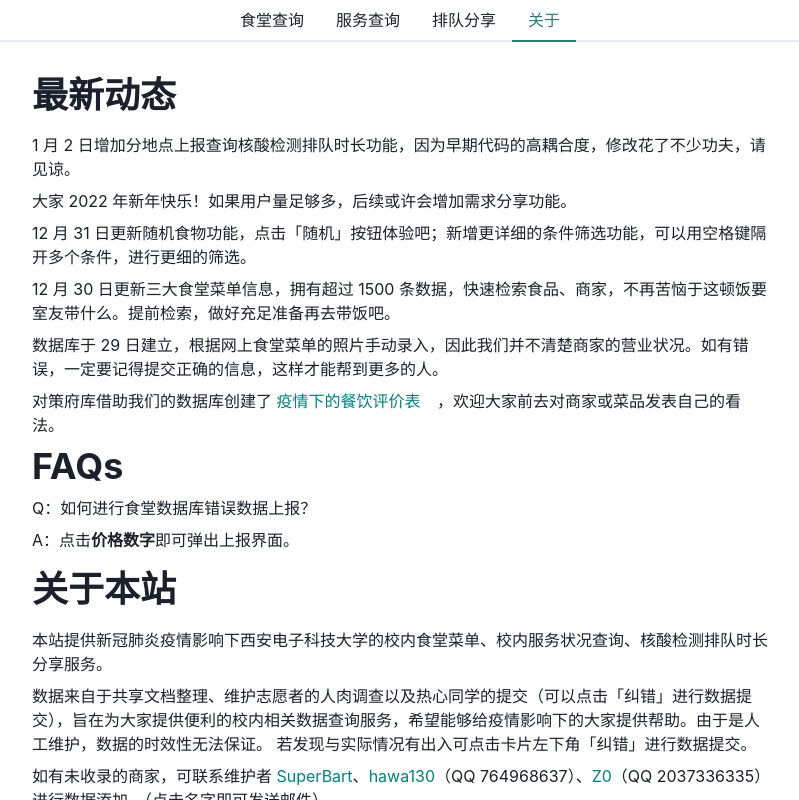
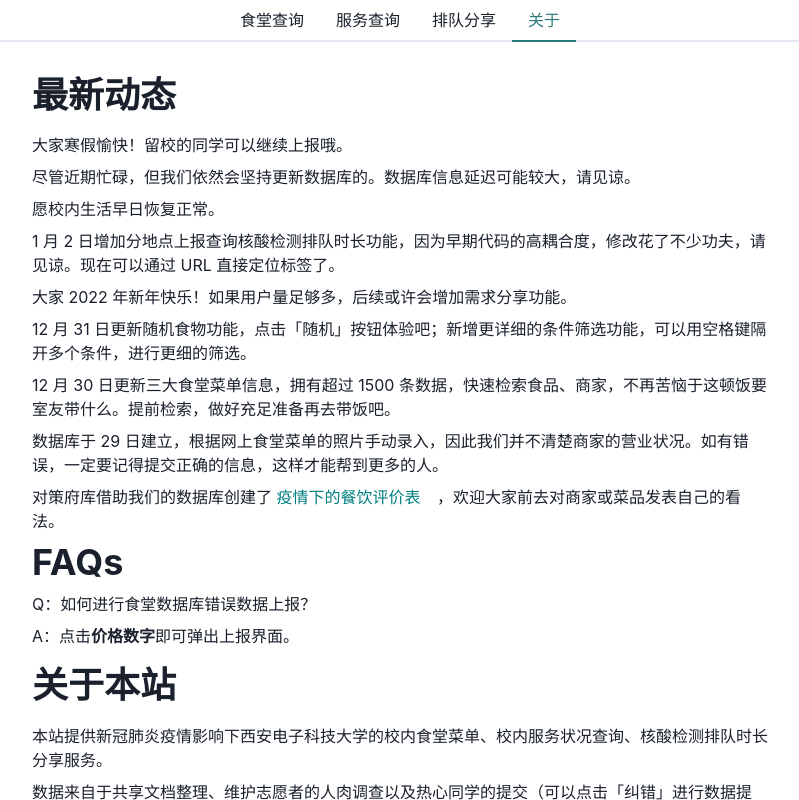
Before and after one commit to hawa130/Xidirectory, a React (Create React App) app: page /about in a window 1280 px wide. Shown: the top 800 px of the page, without its empty margins (240-1039 px from the left). Built offline with nearby package versions, Linux system fonts and the light colour scheme; some icons are missing.

Commit message:
增加文本框清空功能。

```diff
--- a/src/About/AboutPage.js
+++ b/src/About/AboutPage.js
@@ -6,7 +6,10 @@ function AboutPage() {
     <Box p={4}>
       <Container textAlign='left' maxW='container.md'>
         <Heading my='16px'>最新动态</Heading>
-        <Text my='8px'>1 月 2 日增加分地点上报查询核酸检测排队时长功能，因为早期代码的高耦合度，修改花了不少功夫，请见谅。</Text>
+        <Text my='8px'>大家寒假愉快！留校的同学可以继续上报哦。</Text>
+        <Text my='8px'>尽管近期忙碌，但我们依然会坚持更新数据库的。数据库信息延迟可能较大，请见谅。</Text>
+        <Text my='8px'>愿校内生活早日恢复正常。</Text>
+        <Text my='8px'>1 月 2 日增加分地点上报查询核酸检测排队时长功能，因为早期代码的高耦合度，修改花了不少功夫，请见谅。现在可以通过 URL 直接定位标签了。</Text>
         <Text my='8px'>大家 2022 年新年快乐！如果用户量足够多，后续或许会增加需求分享功能。</Text>
         <Text my='8px'>12 月 31 日更新随机食物功能，点击「随机」按钮体验吧；新增更详细的条件筛选功能，可以用空格键隔开多个条件，进行更细的筛选。</Text>
         <Text my='8px'>12 月 30 日更新三大食堂菜单信息，拥有超过 1500 条数据，快速检索食品、商家，不再苦恼于这顿饭要室友带什么。提前检索，做好充足准备再去带饭吧。</Text>
--- a/src/Canteen/FoodReport.js
+++ b/src/Canteen/FoodReport.js
@@ -73,7 +73,7 @@ function FoodReport(props) {
   };
 
   return (
-    <Modal closeOnOverlayClick={false} isOpen={isOpen} onClose={onClose} autoFocus={false}>
+    <Modal closeOnOverlayClick={true} isOpen={isOpen} onClose={onClose} autoFocus={false}>
       <ModalOverlay />
       <ModalContent>
         <form onSubmit={handleSubmit(onSubmit)} onChange={handleChange}>
--- a/src/Canteen/ShopCard.js
+++ b/src/Canteen/ShopCard.js
@@ -76,7 +76,7 @@ function ShopCard(props) {
       let isMatch = true;
       for (search of searchList) {
         if (search === '') continue;
-        isMatch = isMatch && (food.name.includes(search) || food?.window?.includes(search) || food?.place.includes(search));
+        isMatch = isMatch && ((food.name && food.name.includes(search)) || food?.window?.includes(search) || food?.place.includes(search));
       }
       return isMatch;
     });
--- a/src/Info/InfoReport.js
+++ b/src/Info/InfoReport.js
@@ -5,6 +5,7 @@ import {
   Collapse,
   FormControl,
   FormLabel,
+  HStack,
   Input,
   Link,
   ListItem,
@@ -15,6 +16,7 @@ import {
   ModalFooter,
   ModalHeader,
   ModalOverlay,
+  Spacer,
   Switch,
   Text,
   Textarea,
@@ -84,7 +86,7 @@ function InfoReport(props) {
   const handleToggle = () => setShow(!show);
 
   return (
-    <Modal closeOnOverlayClick={false} isOpen={isOpen} onClose={onClose} autoFocus={false}>
+    <Modal closeOnOverlayClick={true} isOpen={isOpen} onClose={onClose} autoFocus={false}>
       <ModalOverlay />
       <ModalContent>
         <form onSubmit={handleSubmit(onSubmit)} onChange={handleChange}>
@@ -103,7 +105,11 @@ function InfoReport(props) {
               <Text mb={3}>数据库的准确有效需要大家的共同维护，请务必确认自己提供的数据是准确的。</Text>
             </Collapse>
             <FormControl isRequired>
-              <FormLabel>名称</FormLabel>
+              <HStack>
+                <FormLabel>名称</FormLabel>
+                <Spacer />
+                <Text my='8px' color='teal' onClick={() => setValue('name', null)}><Link>清空</Link></Text>
+              </HStack>
               <Input {...register('name')} />
             </FormControl>
             <FormControl mt={2}>
@@ -111,7 +117,11 @@ function InfoReport(props) {
               <Switch colorScheme='teal' size='lg' {...register('status')} />
             </FormControl>
             <FormControl mt={2}>
-              <FormLabel>描述</FormLabel>
+              <HStack>
+                <FormLabel>描述</FormLabel>
+                <Spacer />
+                <Text my='8px' color='teal' onClick={() => setValue('description', null)}><Link>清空</Link></Text>
+              </HStack>
               <Textarea {...register('description')} />
             </FormControl>
             <FormControl mt={2}>
--- a/src/Queue/QueuePage.js
+++ b/src/Queue/QueuePage.js
@@ -63,7 +63,7 @@ const getData = async (place) => {
   };
 };
 
-const places = ['北操场', '信远楼', '图书馆'];
+const places = ['北操场', '信远楼', '图书馆', 'E楼'];
 
 function QueuePage(props) {
   const place = localStorage.getItem('place');
```
